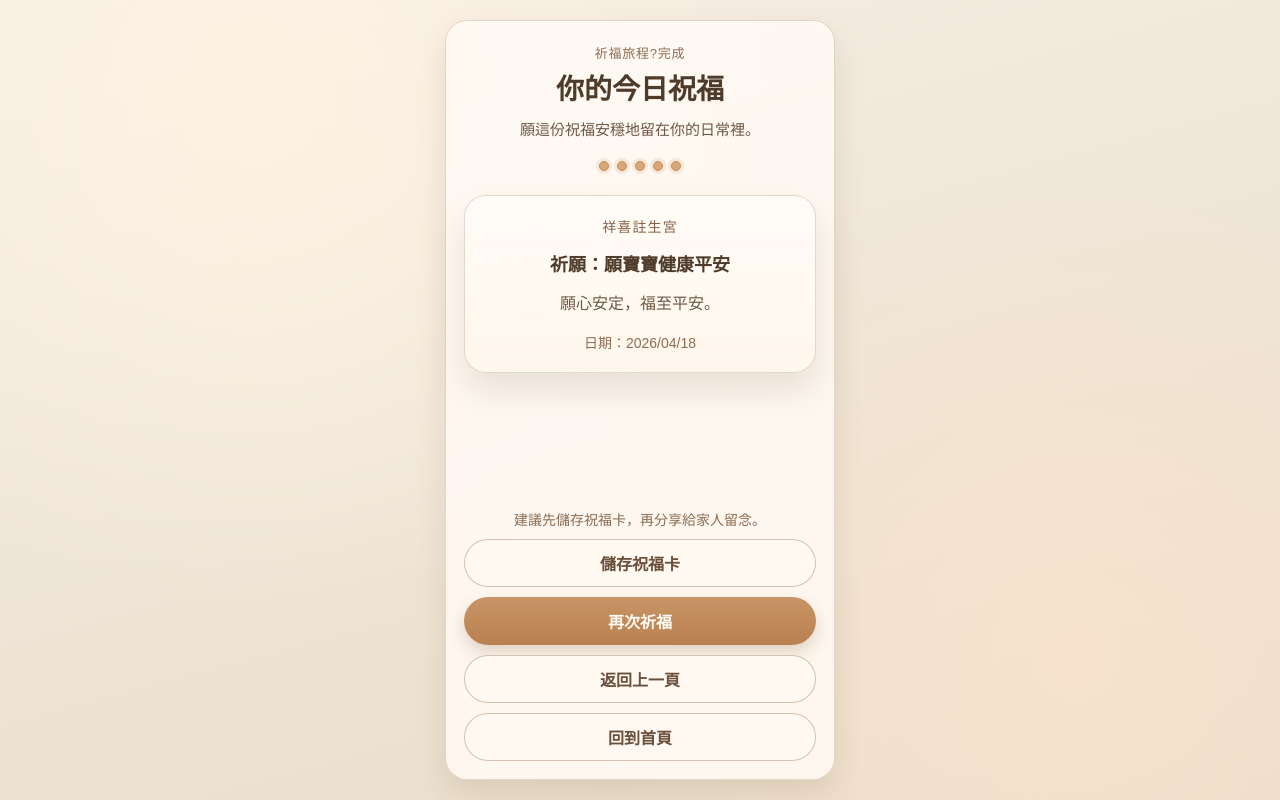
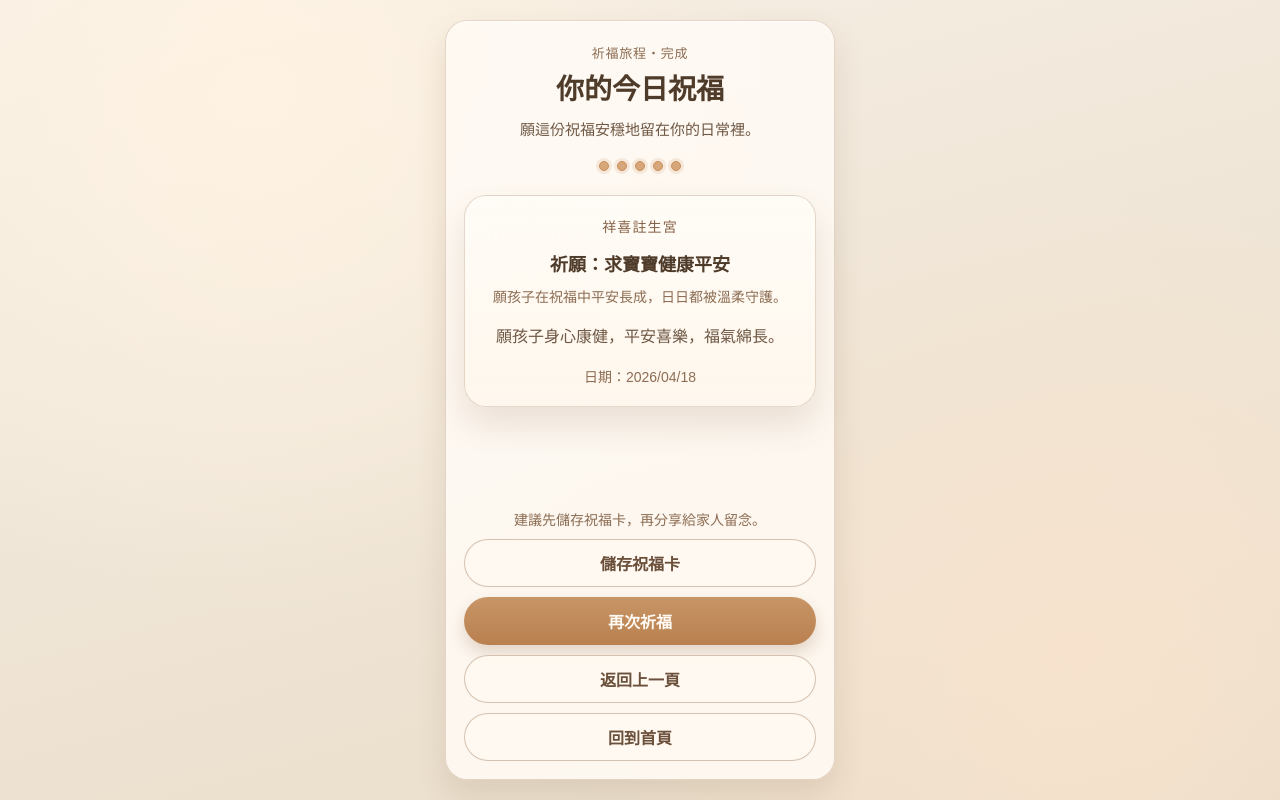
Before and after one commit to Pengcc77/temple, a Vue app: page /result in a window 1280 px wide. Built offline with nearby package versions, Linux system fonts and the light colour scheme.

Commit message:
feat: enrich temple storytelling and contextual blessing content

```diff
--- a/src/pages/AboutPage.vue
+++ b/src/pages/AboutPage.vue
@@ -3,11 +3,16 @@
     aria-label="廟宇簡介"
     step="祥喜註生宮"
     title="廟宇簡介"
-    subtitle="在這座安定的空間裡，感受信仰長久而溫柔的陪伴。"
+    subtitle="在這座安定的空間裡，感受地方信仰長久而溫柔的陪伴。"
   >
     <SectionCard class="u-stack-sm">
-      <p class="label">宮名</p>
-      <p class="value">{{ templeInfo.name }}</p>
+      <p class="label">宮廟簡介</p>
+      <p class="desc">{{ templeInfo.description }}</p>
+    </SectionCard>
+
+    <SectionCard class="u-stack-sm">
+      <p class="label">主祀神明</p>
+      <p class="value">{{ templeInfo.mainDeity }}</p>
     </SectionCard>
 
     <SectionCard class="u-stack-sm">
@@ -16,13 +21,10 @@
     </SectionCard>
 
     <SectionCard class="u-stack-sm">
-      <p class="label">主祀神明</p>
-      <p class="value">{{ templeInfo.mainDeity }}</p>
-    </SectionCard>
-
-    <SectionCard class="u-stack-sm">
-      <p class="label">簡短介紹</p>
-      <p class="desc">{{ templeInfo.description }}</p>
+      <p class="label">信眾常見祈願</p>
+      <ul class="wish-list">
+        <li v-for="wish in commonWishes" :key="wish">{{ wish }}</li>
+      </ul>
     </SectionCard>
 
     <template #footer>
@@ -35,13 +37,17 @@
 </template>
 
 <script setup>
+import { computed } from 'vue'
 import { useRouter } from 'vue-router'
 import PageShell from '../components/ui/PageShell.vue'
 import SectionCard from '../components/ui/SectionCard.vue'
 import TempleButton from '../components/ui/TempleButton.vue'
 import { templeInfo } from '../data/templeInfo'
+import { wishTypeLabelMap } from '../data/blessings'
 
 const router = useRouter()
+
+const commonWishes = computed(() => Object.values(wishTypeLabelMap))
 
 function goWish() {
   router.push('/wish')
@@ -68,4 +74,11 @@ function goHome() {
   color: var(--color-text-soft);
   line-height: 1.75;
 }
+
+.wish-list {
+  margin: 0;
+  padding-left: 18px;
+  color: var(--color-text-soft);
+  line-height: 1.7;
+}
 </style>
--- a/src/pages/NodeStoryPage.vue
+++ b/src/pages/NodeStoryPage.vue
@@ -1,7 +1,7 @@
 <template>
   <PageShell
     aria-label="識廟互動頁"
-    step="祈福旅程?步驟 4"
+    step="祈福旅程・步驟 4"
     title="認識祥喜註生宮"
     subtitle="在一分鐘裡，讀見宮廟歷史與地方信念。"
   >
@@ -42,6 +42,11 @@
       </SectionCard>
     </div>
 
+    <SectionCard tone="soft" class="closing-note">
+      <p>走過這段簡短的廟史，也讓心慢慢安定下來。</p>
+      <p>願這份理解，成為你今日祈願裡的一道溫柔光亮。</p>
+    </SectionCard>
+
     <template #footer>
       <div class="u-stack-sm">
         <TempleButton v-if="allRead" variant="primary" @click="goNext">收下這份故事</TempleButton>
@@ -58,29 +63,10 @@ import PageShell from '../components/ui/PageShell.vue'
 import SectionCard from '../components/ui/SectionCard.vue'
 import TempleButton from '../components/ui/TempleButton.vue'
 import ProgressDots from '../components/ui/ProgressDots.vue'
+import { storyCards } from '../data/storyCards'
 
 const router = useRouter()
-
-const cards = [
-  {
-    id: 'origin',
-    title: '宮廟的起源',
-    content:
-      '祥喜註生宮位於新竹縣湖口鄉八德路二段592號，主祀註生娘娘。起源可追溯至清同治年間，是台灣少數以註生娘娘為主神的宮廟之一。',
-  },
-  {
-    id: 'continuation',
-    title: '香火的延續',
-    content:
-      '廟宇曾因年久失修倒塌，地方信眾仍將香火迎奉至民宅持續供奉。這份守護讓信仰沒有中斷，靜靜走過歲月。',
-  },
-  {
-    id: 'today',
-    title: '今日的祈願',
-    content:
-      '約在民國71年左右，宮廟重建於現址。如今人們來此祈求平安與新生祝福，將感恩與善意帶回日常。',
-  },
-]
+const cards = storyCards
 
 const openMap = reactive({
   origin: false,
@@ -177,7 +163,17 @@ function goBack() {
 
 .card-content p {
   color: var(--color-text-soft);
-  line-height: 1.75;
+  line-height: 1.85;
+  font-size: 15px;
+}
+
+.closing-note {
+  color: var(--color-text-soft);
+  line-height: 1.8;
+}
+
+.closing-note p + p {
+  margin-top: 8px;
 }
 
 .fade-slide-enter-active,
--- a/src/pages/ResultPage.vue
+++ b/src/pages/ResultPage.vue
@@ -1,7 +1,7 @@
 <template>
   <PageShell
     aria-label="祈福結果頁"
-    step="祈福旅程?完成"
+    step="祈福旅程・完成"
     title="你的今日祝福"
     subtitle="願這份祝福安穩地留在你的日常裡。"
   >
@@ -9,7 +9,8 @@
 
     <article ref="blessingCardRef" class="blessing-card" aria-label="祝福卡">
       <p class="temple-name">祥喜註生宮</p>
-      <p class="wish-direction">祈願：{{ displayWishType }}</p>
+      <p class="wish-direction">祈願：{{ displayWishLabel }}</p>
+      <p class="context-line">{{ contextLine }}</p>
       <p class="blessing-line">{{ displayBlessingMessage }}</p>
       <p class="today-date">日期：{{ todayLabel }}</p>
     </article>
@@ -19,7 +20,13 @@
     <template #footer>
       <div class="u-stack-sm">
         <p class="download-tip">建議先儲存祝福卡，再分享給家人留念。</p>
-        <TempleButton variant="secondary" :disabled="isSaving" :loading="isSaving" loading-text="正在準備圖片..." @click="saveImage">
+        <TempleButton
+          variant="secondary"
+          :disabled="isSaving"
+          :loading="isSaving"
+          loading-text="正在準備圖片..."
+          @click="saveImage"
+        >
           儲存祝福卡
         </TempleButton>
         <TempleButton variant="primary" @click="prayAgain">再次祈福</TempleButton>
@@ -35,6 +42,7 @@ import { computed, ref } from 'vue'
 import { useRouter } from 'vue-router'
 import { toPng } from 'html-to-image'
 import { useBlessingStore } from '../stores/blessingStore'
+import { getRandomBlessing, wishTypeLabelMap } from '../data/blessings'
 import PageShell from '../components/ui/PageShell.vue'
 import ProgressDots from '../components/ui/ProgressDots.vue'
 import TempleButton from '../components/ui/TempleButton.vue'
@@ -45,33 +53,49 @@ const { state, resetBlessingJourney } = useBlessingStore()
 const blessingCardRef = ref(null)
 const isSaving = ref(false)
 const downloadError = ref(false)
+const randomBlessing = ref('')
 
-const fallbackWishType = '願寶寶健康平安'
-const fallbackBlessing = '願心安定，福至平安。'
+const fallbackWishType = 'babyHealth'
 
-const blessingsByWish = {
-  '求順利生產': ['願平安順產，母子安康。', '願身心安穩，迎來平順喜悅。'],
-  '求寶寶健康平安': ['願寶寶健康平安，日日被溫柔守護。', '願新生平穩成長，福澤常伴左右。'],
-  '感謝娘娘庇佑': ['願感恩常在，心境清明而安定。', '願善念延續，日日平和且圓滿。'],
+const contextLineMap = {
+  safeBirth: '願你在等待與準備裡，感受到平穩與安心。',
+  babyHealth: '願孩子在祝福中平安長成，日日都被溫柔守護。',
+  gratitude: '願感謝的心意延續，化作日常裡的安定與喜悅。',
+  familySupport: '願家人彼此扶持，讓每一步都更踏實溫暖。',
 }
 
-const randomBlessing = ref('')
+function resolveWishType() {
+  const selected = state.selectedWishType?.trim()
+  if (!selected) return fallbackWishType
 
-function pickRandomBlessing(wishType) {
-  const pool = blessingsByWish[wishType] || [fallbackBlessing]
-  return pool[Math.floor(Math.random() * pool.length)]
+  if (wishTypeLabelMap[selected]) return selected
+
+  const matched = Object.entries(wishTypeLabelMap).find(([, label]) => label === selected)
+  return matched ? matched[0] : fallbackWishType
 }
 
-const displayWishType = computed(() => state.selectedWishType?.trim() || fallbackWishType)
+const wishType = computed(() => resolveWishType())
+
+const displayWishLabel = computed(() => {
+  const selected = state.selectedWishType?.trim()
+  if (!selected) return wishTypeLabelMap[fallbackWishType]
+
+  if (wishTypeLabelMap[selected]) return wishTypeLabelMap[selected]
+  return selected
+})
+
+const contextLine = computed(() => {
+  return contextLineMap[wishType.value] || contextLineMap[fallbackWishType]
+})
 
 const displayBlessingMessage = computed(() => {
   const fromStore = state.blessingMessage?.trim()
   if (fromStore) return fromStore
 
   if (!randomBlessing.value) {
-    randomBlessing.value = pickRandomBlessing(displayWishType.value)
+    randomBlessing.value = getRandomBlessing(wishType.value)
   }
-  return randomBlessing.value || fallbackBlessing
+  return randomBlessing.value
 })
 
 const todayLabel = computed(() => {
@@ -110,8 +134,6 @@ async function saveImage() {
     link.rel = 'noopener'
     link.click()
 
-    // Some mobile browsers may ignore download attribute.
-    // Opening image in a new tab keeps long-press save available.
     setTimeout(() => {
       if (document.visibilityState === 'visible') {
         window.open(dataUrl, '_blank', 'noopener')
@@ -165,6 +187,13 @@ function goBack() {
   font-weight: 600;
 }
 
+.context-line {
+  margin-top: 10px;
+  color: var(--color-text-muted);
+  line-height: 1.7;
+  font-size: var(--font-sm);
+}
+
 .blessing-line {
   margin-top: var(--space-3);
   color: var(--color-text-soft);
```
